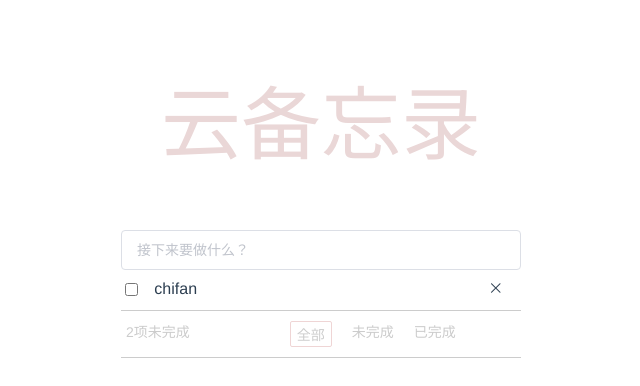
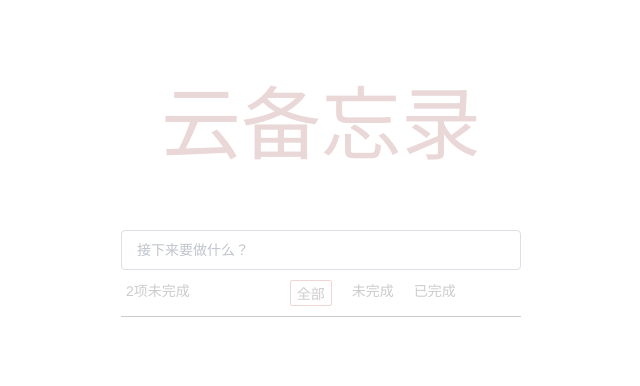
Before and after one commit to AshinOAOA/todoList, a Vue app in the folder td01/: page / in a window 1280 px wide. Shown: the top 386 px of the page, without its empty margins (319-959 px from the left). Built offline with nearby package versions, Linux system fonts and the light colour scheme.

Commit message:
增加功能

```diff
--- a/td01/package.json
+++ b/td01/package.json
@@ -32,7 +32,9 @@
       "plugin:vue/essential",
       "eslint:recommended"
     ],
-    "rules": {},
+    "rules": {
+      "no-console":"off"
+    },
     "parserOptions": {
       "parser": "babel-eslint"
     }
--- a/td01/src/components/HelloWorld.vue
+++ b/td01/src/components/HelloWorld.vue
@@ -3,16 +3,16 @@
     <div>
       <h1 class="tittle">云备忘录</h1>
     </div>
-    <div class="inp">
-    <el-input v-model="input" placeholder="接下来要做什么？"></el-input>
+    <div class="inp" @keyup.enter="change">
+    <el-input v-model="name" placeholder="接下来要做什么？" ></el-input>
     </div>
-    <div class="body">
+    <div class="body" v-for="(item,index) in list" :key="index">
        <!-- <input type="checkbox" class="body-inp">
         <span class="body-text">吃饭</span>
         <i class="el-icon-close body-ico"></i> -->
         <el-row justify="start">
            <el-col :span="2"><input type="checkbox" name="" id=""></el-col>
-           <el-col :span="20"><div>chifan</div></el-col>
+           <el-col :span="20"><div>{{item}}</div></el-col>
            <el-col :span="2"><i class="el-icon-close body-ico"></i></el-col>
         </el-row>
     </div>
@@ -31,8 +31,15 @@
 export default {
     data(){
       return{
-        input: '',
-        radio:'',
+        name: '',
+        list:[]
+      }
+    },
+    methods:{
+      change(){
+        this.list.push(this.name)
+        console.log(111)
+        this.name=""
       }
     }
 }
```
